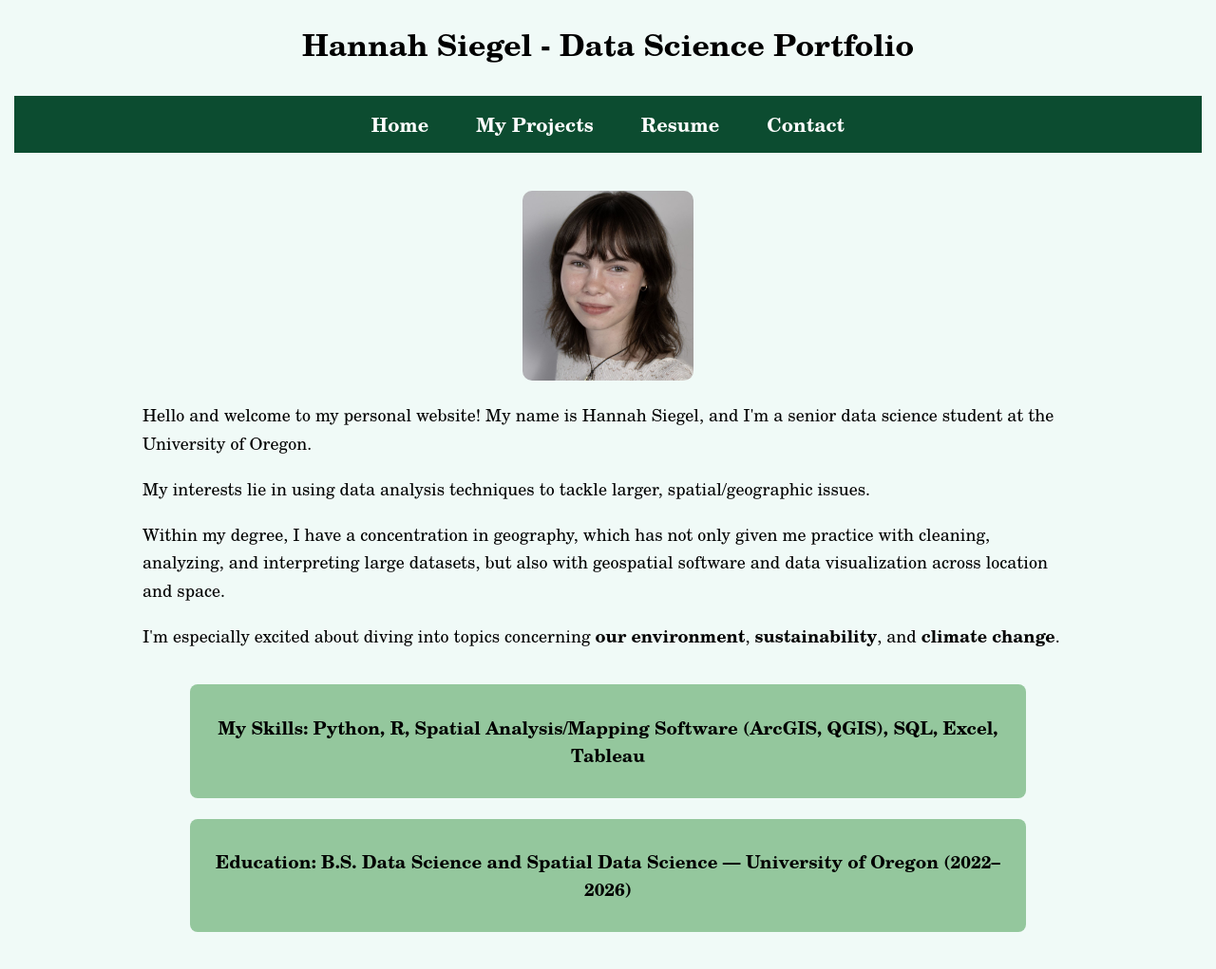
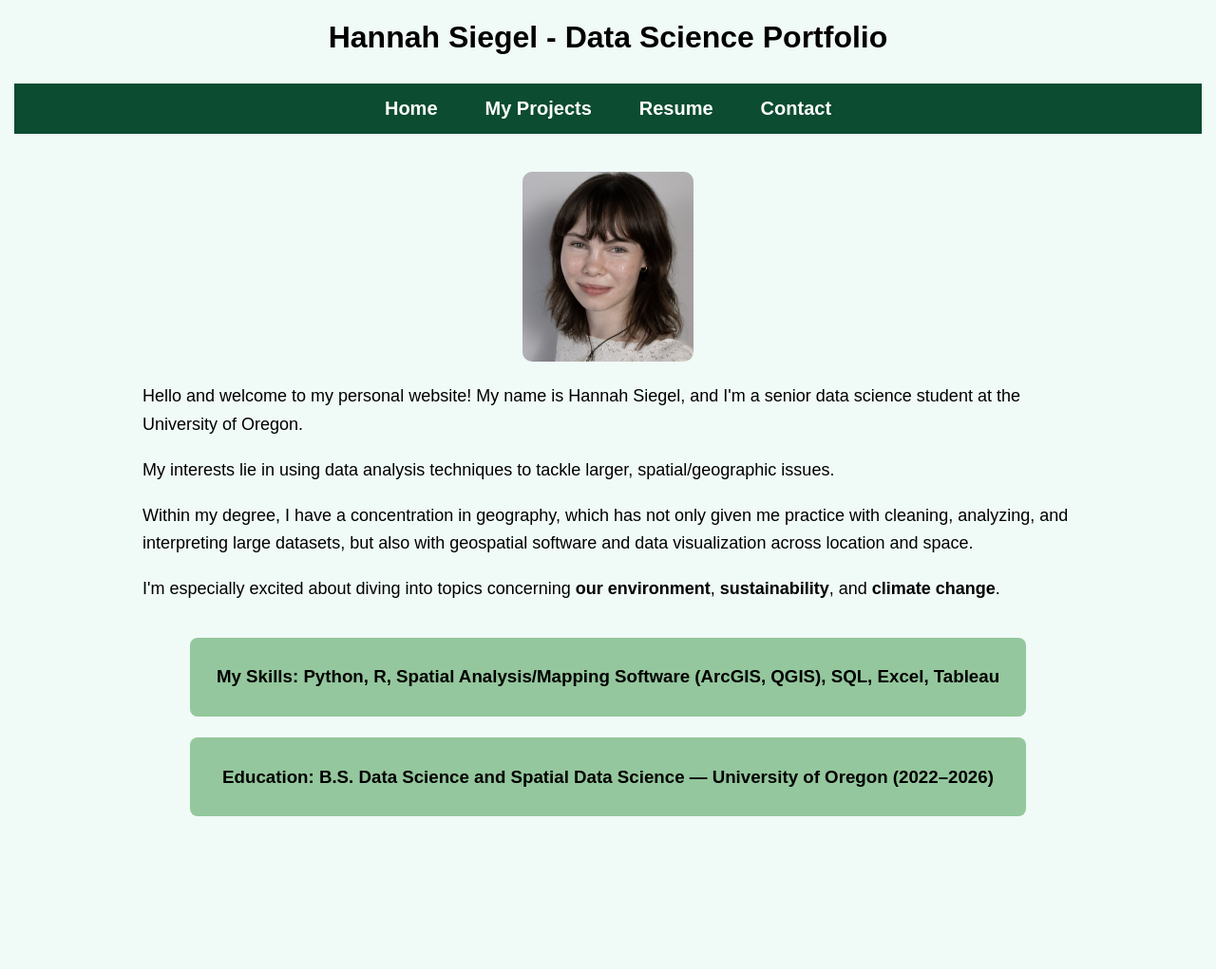
Before and after one commit to siegelhannah/portfolio, a Jekyll site: the page built from index.md, in a window 1280 px wide and 1082 px high. Shown: the top 1021 px of the window at 95% size. Built offline with Jekyll 4.4.1, drawn with Linux system fonts in a browser that asks for light colours.

Commit message:
Update style.css

```diff
--- a/assets/style.css
+++ b/assets/style.css
@@ -2,7 +2,7 @@
 body {
   padding: 0 15px;
   margin: 0;
-  font-family: New Century Schoolbook, TeX Gyre Schola, serif;
+  font-family: Arial, sans-serif;
   background-color: #F0FAF7;
 }
 
```
